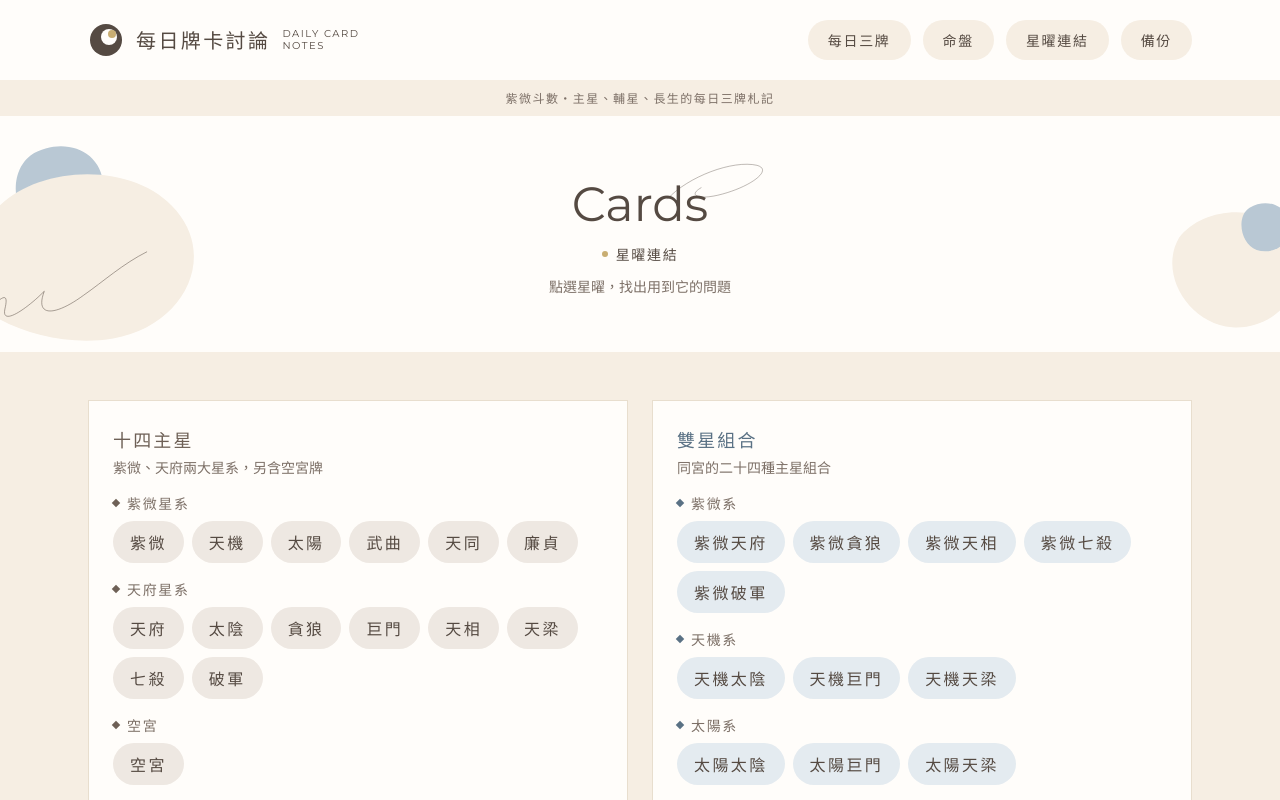
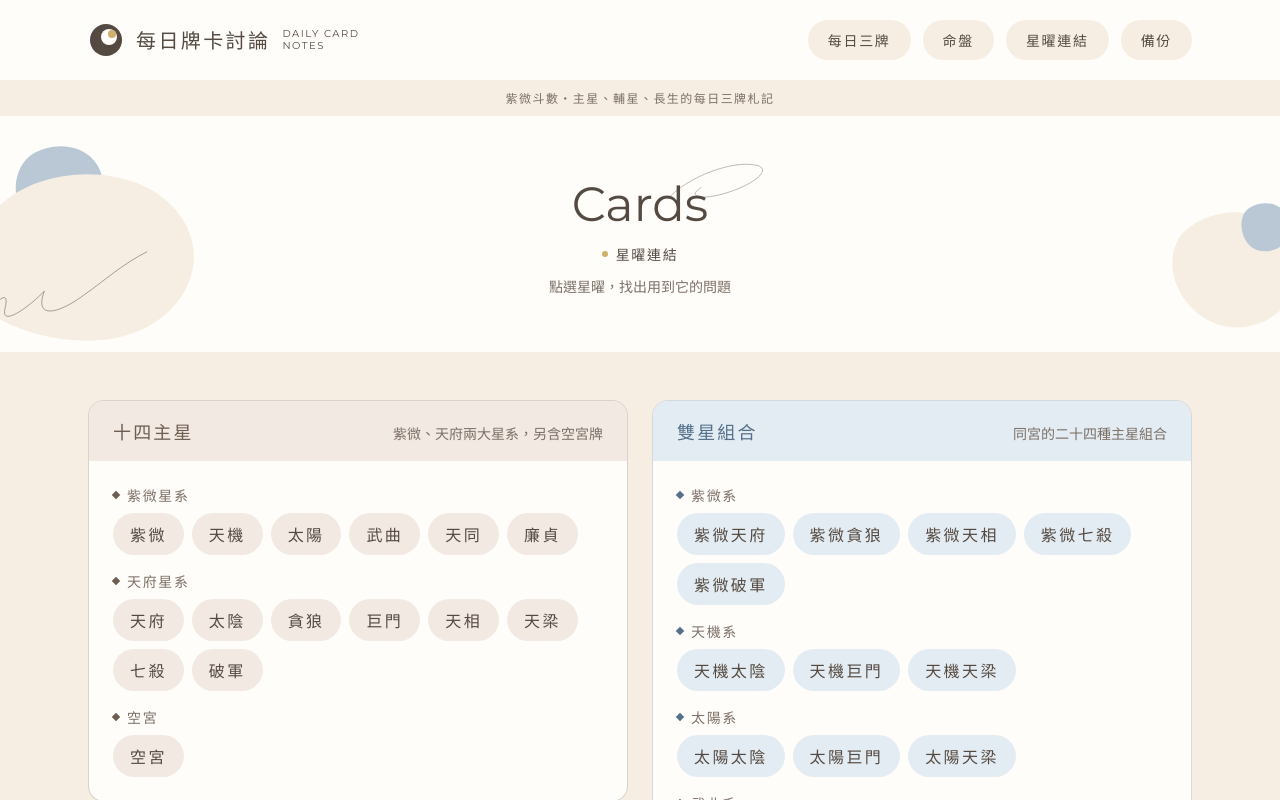
Before and after one commit to zw-research/ZW-Card, a Next.js app: page /card in a window 1280 px wide. Shown: the top 800 px of the page. Built offline with nearby package versions, Linux system fonts and the light colour scheme.

Commit message:
Prerender star pages and restyle the star links page
- Star pages: ensureStatic with generateStaticParams, params read in Suspense
- Star links: main, minor and stage stars in the left column, pairs on the right
- Retune the four category colors and give sections a tinted header band

```diff
--- a/src/app/card/[name]/page.tsx
+++ b/src/app/card/[name]/page.tsx
@@ -1,17 +1,43 @@
 import { notFound } from "next/navigation";
-import { ALL_CARDS, CARD_CATEGORY } from "../../cards";
+import { Suspense } from "react";
+import { CARD_CATEGORY } from "../../cards";
+import { BAND } from "../../ui";
 import { CardDetail } from "./card-detail";
 
+// 這個專案開了 Cache Components，不能用 dynamicParams = false；
+// 改用 ensureStatic 要求整頁都是建置時產生的靜態內容。清單以外的名稱由下面的 notFound() 回 404。
+export const ensureStatic = "navigation";
+
+// 建置時為每一顆星曜預先產生頁面
 export function generateStaticParams() {
-  return ALL_CARDS.map((name) => ({ name }));
+  return [...CARD_CATEGORY.keys()].map((name) => ({ name }));
 }
 
-export default async function CardPage({ params }: PageProps<"/card/[name]">) {
+export default function CardPage({ params }: PageProps<"/card/[name]">) {
+  // 讀網址參數的部分放在 Suspense 裡，切換到這一頁時外框可以立刻出現
+  return (
+    <Suspense fallback={<CardFallback />}>
+      <Card params={params} />
+    </Suspense>
+  );
+}
+
+async function Card({ params }: Pick<PageProps<"/card/[name]">, "params">) {
   const { name: rawName } = await params;
   const name = decodeName(rawName);
   if (!CARD_CATEGORY.has(name)) notFound();
 
   return <CardDetail name={name} />;
+}
+
+// 星曜名稱還沒解析出來時的版面骨架
+function CardFallback() {
+  return (
+    <main className="flex flex-1 flex-col">
+      <div className="h-64" />
+      <div className={BAND} />
+    </main>
+  );
 }
 
 function decodeName(value: string) {
--- a/src/app/card/page.tsx
+++ b/src/app/card/page.tsx
@@ -1,45 +1,43 @@
 "use client";
 
 import Link from "next/link";
-import { ALL_CARDS, CATEGORIES, cardHref, usesCard } from "../cards";
+import { ALL_CARDS, CATEGORIES, cardHref, usesCard, type Category } from "../cards";
 import { readingStore, useStore } from "../store";
-import { BAND, BAND_INNER, FOCUS, PANEL, PageHeading, TONES } from "../ui";
+import { BAND, BAND_INNER, FOCUS, PageHeading, TONES } from "../ui";
 
-export default function CardIndex() {
-  const readings = useStore(readingStore);
-  // 每張牌卡出現在幾個問題裡
-  const counts = new Map(
-    ALL_CARDS.map((name) => [
-      name,
-      readings.filter((reading) => usesCard(reading, name)).length,
-    ]),
-  );
+// 寬螢幕分兩欄：左欄是主星、輔星、長生，右欄是雙星組合
+const LEFT_COLUMN = ["main", "minor", "stage"];
+const COLUMNS = [
+  CATEGORIES.filter((category) => LEFT_COLUMN.includes(category.id)),
+  CATEGORIES.filter((category) => !LEFT_COLUMN.includes(category.id)),
+];
 
-  return (
-    <main className="flex flex-1 flex-col">
-      <PageHeading en="Cards" zh="星曜連結" note="點選星曜，找出用到它的問題" />
-
-      <div className={BAND}>
-      <div className={BAND_INNER}>
-      <div className="grid items-start gap-6 lg:grid-cols-2">
-        {CATEGORIES.map((category) => {
+function CategorySection({
+  category,
+  counts,
+}: {
+  category: Category;
+  counts: Map<string, number>;
+}) {
   const tone = TONES[category.tone];
   return (
-            <section key={category.id} className={`${PANEL} p-5 sm:p-6`}>
+    <section className={`overflow-hidden rounded-2xl border bg-paper-light ${tone.frame}`}>
+      {/* 區塊標題用該分類的淡色當底 */}
+      <header
+        className={`flex flex-wrap items-baseline justify-between gap-x-4 gap-y-1 px-5 py-4 sm:px-6 ${tone.band}`}
+      >
         <h2 className={`text-lg font-medium tracking-[0.12em] ${tone.text}`}>
           {category.name}
         </h2>
-              <p className="mt-1 text-sm text-ink-soft">{category.hint}</p>
+        <p className="text-sm text-ink-soft">{category.hint}</p>
+      </header>
 
-              <div className="mt-4 flex flex-col gap-4">
+      <div className="flex flex-col gap-4 p-5 sm:p-6">
         {category.groups.map((group) => (
           <div key={group.name}>
             {category.groups.length > 1 && (
               <h3 className="mb-2 flex items-center gap-2 text-sm tracking-[0.12em] text-ink-soft">
-                        <span
-                          aria-hidden
-                          className={`h-1.5 w-1.5 rotate-45 ${tone.dot}`}
-                        />
+                <span aria-hidden className={`h-1.5 w-1.5 rotate-45 ${tone.dot}`} />
                 {group.name}
               </h3>
             )}
@@ -70,7 +68,32 @@ export default function CardIndex() {
       </div>
     </section>
   );
-        })}
+}
+
+export default function CardIndex() {
+  const readings = useStore(readingStore);
+  // 每張牌卡出現在幾個問題裡
+  const counts = new Map(
+    ALL_CARDS.map((name) => [
+      name,
+      readings.filter((reading) => usesCard(reading, name)).length,
+    ]),
+  );
+
+  return (
+    <main className="flex flex-1 flex-col">
+      <PageHeading en="Cards" zh="星曜連結" note="點選星曜，找出用到它的問題" />
+
+      <div className={BAND}>
+        <div className={BAND_INNER}>
+          <div className="grid items-start gap-6 lg:grid-cols-2">
+            {COLUMNS.map((column, index) => (
+              <div key={index} className="flex flex-col gap-6">
+                {column.map((category) => (
+                  <CategorySection key={category.id} category={category} counts={counts} />
+                ))}
+              </div>
+            ))}
           </div>
         </div>
       </div>
--- a/src/app/globals.css
+++ b/src/app/globals.css
@@ -25,18 +25,18 @@
   --color-danger: #b4544b;
 
   /* 四個牌卡分類各用一色：灰咖、霧藍、淡金、米杏 */
-  --color-taupe: #9d8d80;
-  --color-taupe-soft: #eee8e2;
-  --color-taupe-deep: #6e6056;
-  --color-mist: #8ea2b2;
-  --color-mist-soft: #e4ebf0;
-  --color-mist-deep: #5a7184;
-  --color-gold: #c9ae72;
-  --color-gold-soft: #f5edd9;
-  --color-gold-deep: #8d7235;
-  --color-apricot: #d3b597;
-  --color-apricot-soft: #f7ecdf;
-  --color-apricot-deep: #8f6945;
+  --color-taupe: #a39184;
+  --color-taupe-soft: #f1e9e2;
+  --color-taupe-deep: #6e5d51;
+  --color-mist: #8ea6b8;
+  --color-mist-soft: #e3ecf2;
+  --color-mist-deep: #54708a;
+  --color-gold: #cdb06a;
+  --color-gold-soft: #f6edcf;
+  --color-gold-deep: #8a6f2d;
+  --color-apricot: #dba98a;
+  --color-apricot-soft: #f9e7dc;
+  --color-apricot-deep: #9a5f3f;
 
   /* 命盤用：選取宮位與三方四正的兩階淡灰、本命宮名的酒紅色塊 */
   --color-pick-soft: #efeeeb;
--- a/src/app/ui.tsx
+++ b/src/app/ui.tsx
@@ -14,6 +14,9 @@ export const TONES: Record<
     text: string;
     border: string;
     dot: string;
+    // 區塊外框與標題帶的底色
+    frame: string;
+    band: string;
   }
 > = {
   taupe: {
@@ -23,6 +26,8 @@ export const TONES: Record<
     text: "text-taupe-deep",
     border: "border-taupe",
     dot: "bg-taupe-deep",
+    frame: "border-taupe/40",
+    band: "bg-taupe-soft",
   },
   mist: {
     chip: "bg-mist-soft hover:border-mist",
@@ -31,6 +36,8 @@ export const TONES: Record<
     text: "text-mist-deep",
     border: "border-mist",
     dot: "bg-mist-deep",
+    frame: "border-mist/40",
+    band: "bg-mist-soft",
   },
   gold: {
     chip: "bg-gold-soft hover:border-gold",
@@ -39,6 +46,8 @@ export const TONES: Record<
     text: "text-gold-deep",
     border: "border-gold",
     dot: "bg-gold-deep",
+    frame: "border-gold/40",
+    band: "bg-gold-soft",
   },
   apricot: {
     chip: "bg-apricot-soft hover:border-apricot",
@@ -47,6 +56,8 @@ export const TONES: Record<
     text: "text-apricot-deep",
     border: "border-apricot",
     dot: "bg-apricot-deep",
+    frame: "border-apricot/40",
+    band: "bg-apricot-soft",
   },
 };
 
```
Lines whose indentation alone changed are shown as unchanged.
